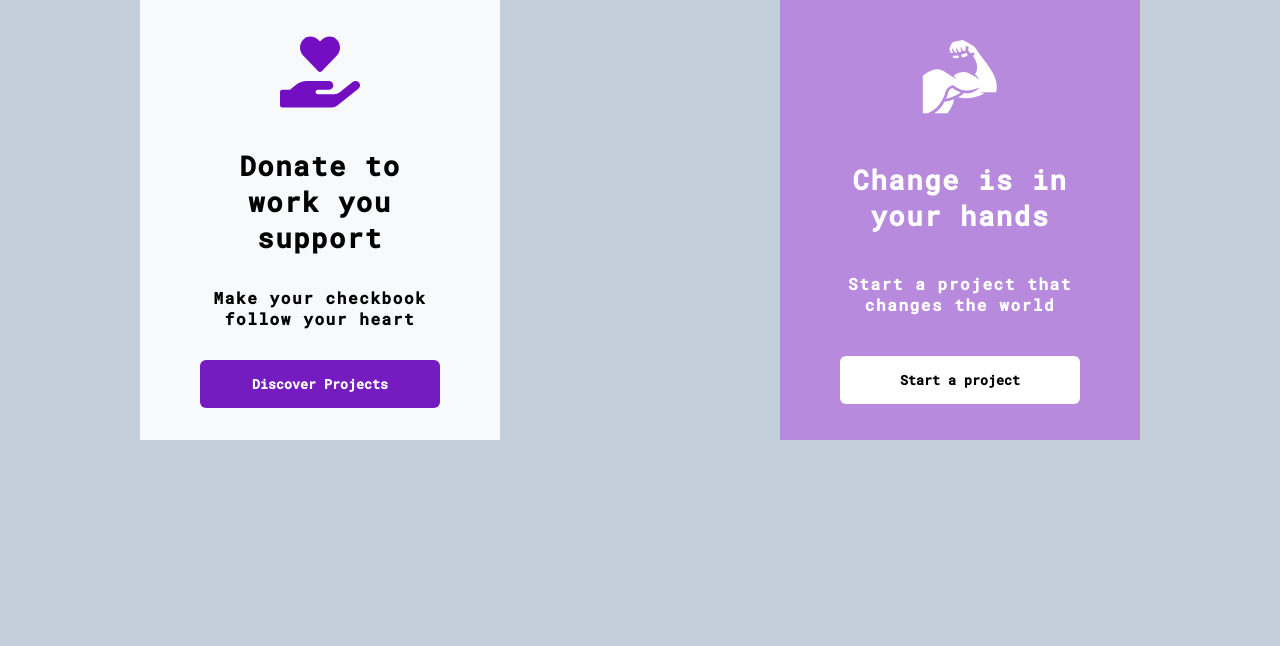
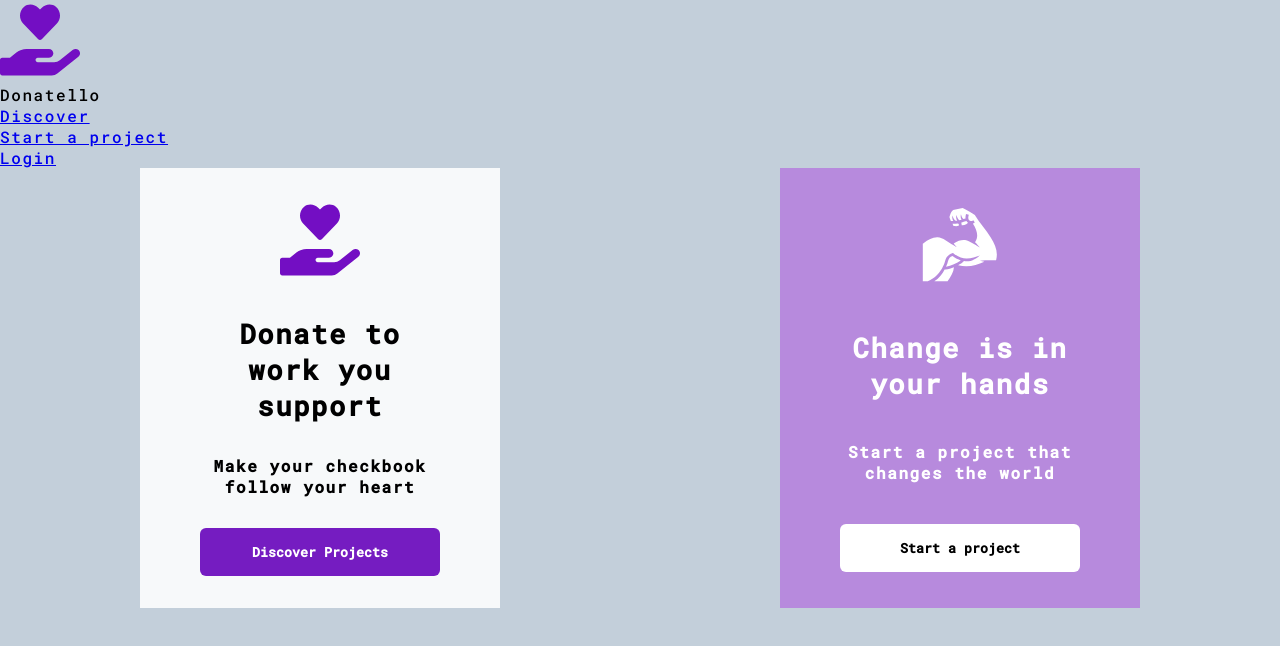
Before and after one commit to Reinoptland/donatello-frontend, a React (Create React App) app: page / in a window 1280 px wide. Shown: the top 646 px of the page. Built offline with nearby package versions, Linux system fonts and the light colour scheme.

Commit message:
set up navbar component

```diff
--- a/package.json
+++ b/package.json
@@ -10,6 +10,7 @@
     "react": "^17.0.2",
     "react-dom": "^17.0.2",
     "react-icons": "^4.2.0",
+    "react-router-dom": "^5.2.0",
     "react-scripts": "4.0.3",
     "web-vitals": "^1.1.2"
   },
--- a/src/App.js
+++ b/src/App.js
@@ -2,10 +2,19 @@ import "./App.scss";
 import CallToAction from "./components/CallToAction";
 import { FaHandHoldingHeart } from "react-icons/fa";
 import { GiBiceps } from "react-icons/gi";
+import Nav from "./components/Nav";
+import {Switch, Route} from "react-router-dom";
 
 function App() {
   return (
     <>
+        <Nav/>
+
+
+
+
+
+
       <div className="cta-wrapper">
         <aside className="cta cta--donate">
           <CallToAction
--- /dev/null
+++ b/src/components/Nav.js
@@ -0,0 +1,51 @@
+import React from 'react';
+import "./Nav.scss"
+import {NavLink} from "react-router-dom";
+import {FaHandHoldingHeart} from "react-icons/fa";
+
+
+function Nav() {
+    return (
+        <>
+            <div className="nav__left">
+                <FaHandHoldingHeart
+                    style={{color: "#730ec3", fontSize: "5em"}}
+                />
+                <div className="nav__logo"> Donatello</div>
+            </div>
+
+            <div className="nav__right">
+                <ul>
+                    <NavLink
+                        to='/discover'
+                        className="nav__link--item"
+                        activeClassName="selected"
+                    >
+                        <li className="nav__link--text">Discover</li>
+                    </NavLink>
+
+                    <NavLink
+                        to='/start-project'
+                        className="nav__link--item"
+                        activeClassName="selected"
+                    >
+                        <li className="nav__link--text">Start a project</li>
+                    </NavLink>
+
+                    <NavLink
+                        to='/login'
+                        className="nav__link--item"
+                        activeClassName="selected"
+                    >
+                        <li className="nav__link--text">Login</li>
+                    </NavLink>
+
+                </ul>
+            </div>
+        </>
+
+    );
+
+}
+
+export default Nav;
--- a/src/index.js
+++ b/src/index.js
@@ -3,10 +3,13 @@ import ReactDOM from "react-dom";
 import App from "./App";
 import reportWebVitals from "./reportWebVitals";
 import "./index.scss";
+import {BrowserRouter as Router} from "react-router-dom";
 
 ReactDOM.render(
   <React.StrictMode>
+      <Router>
     <App />
+      </Router>
   </React.StrictMode>,
   document.getElementById("root")
 );
```
Also changed, not shown: src/components/Nav.scss (added), 1 other file (tests, documents, lock files or other folders).
